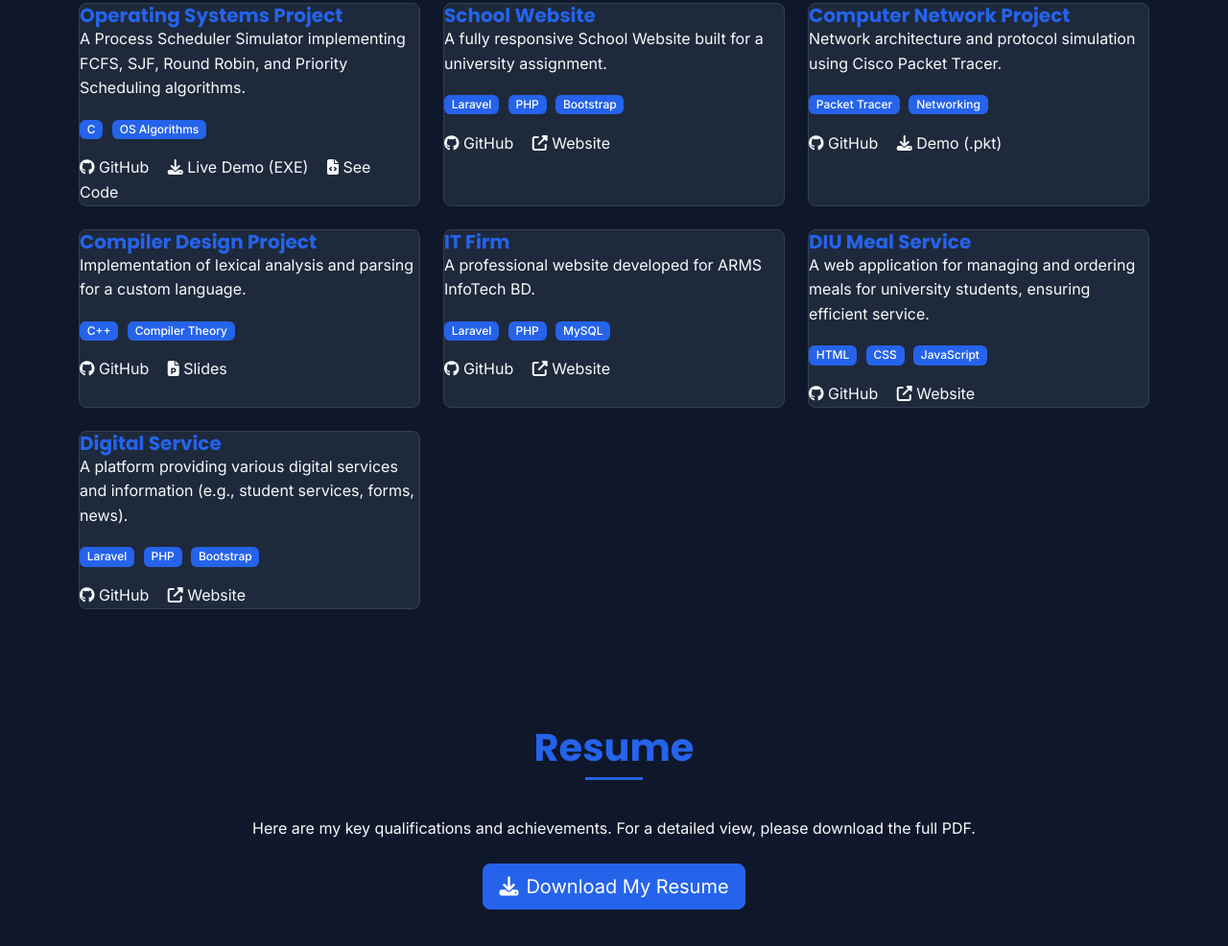
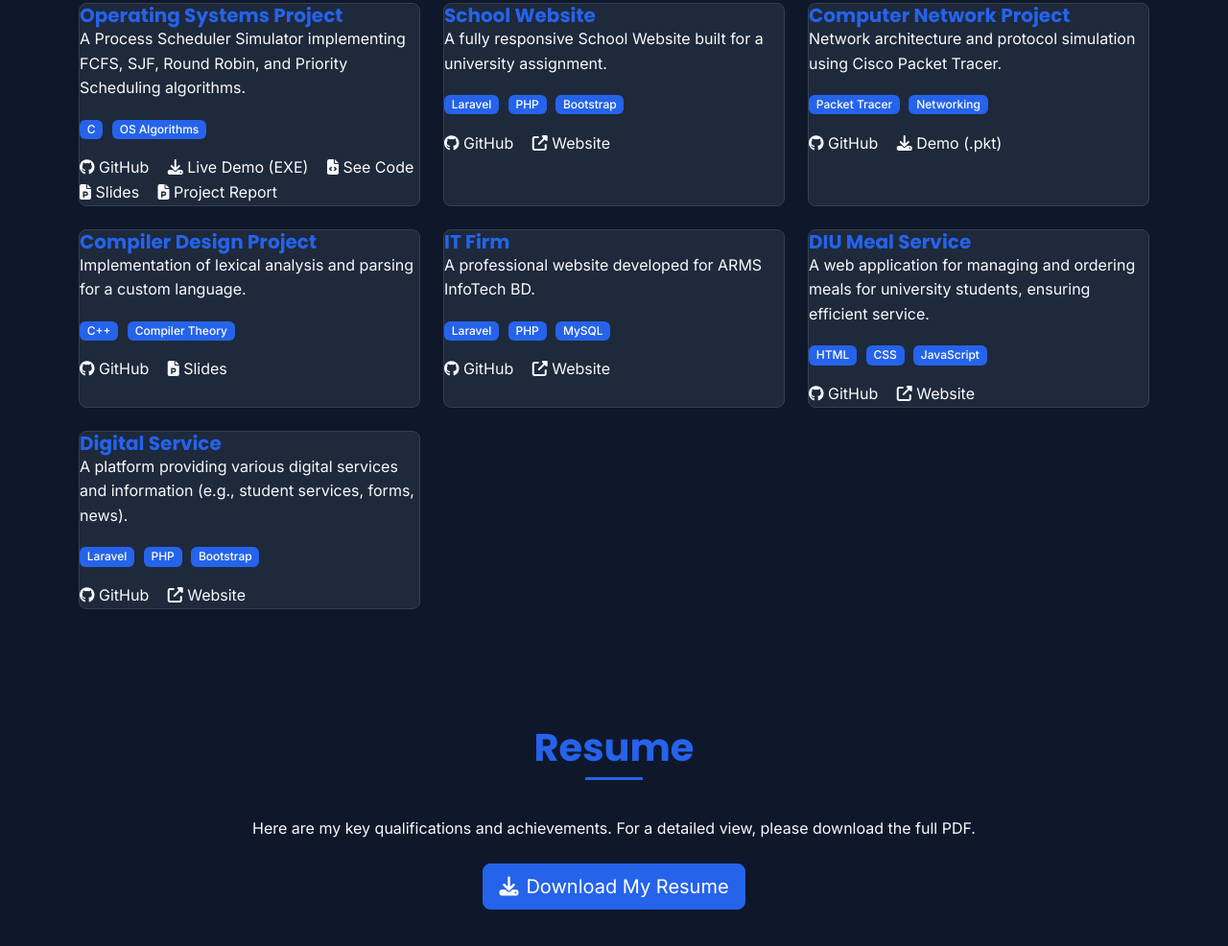
Before and after one commit to mehedi-dev-bd/me, a plain HTML site: page index.html in a window 1280 px wide. Shown: the part 2592-3578 px from the top of the page at 96% size. Drawn offline with nearby package versions, Linux system fonts and the light colour scheme.

Commit message:
index.html

```diff
--- a/index.html
+++ b/index.html
@@ -282,6 +282,12 @@
                                 <a href="OS Project.c" target="_blank" class="card-link">
                                     <i class="fas fa-file-code"></i> See Code
                                 </a>
+                                <a href="Process_Scheduler_Project_Presentation.pptx" download class="card-link">
+                                    <i class="fas fa-file-powerpoint"></i> Slides
+                                </a>
+                                <a href="OS Lab Project Report.pdf" download class="card-link">
+                                    <i class="fas fa-file-powerpoint"></i> Project Report
+                                </a>
                             </div>
                         </div>
                     </div>
```
